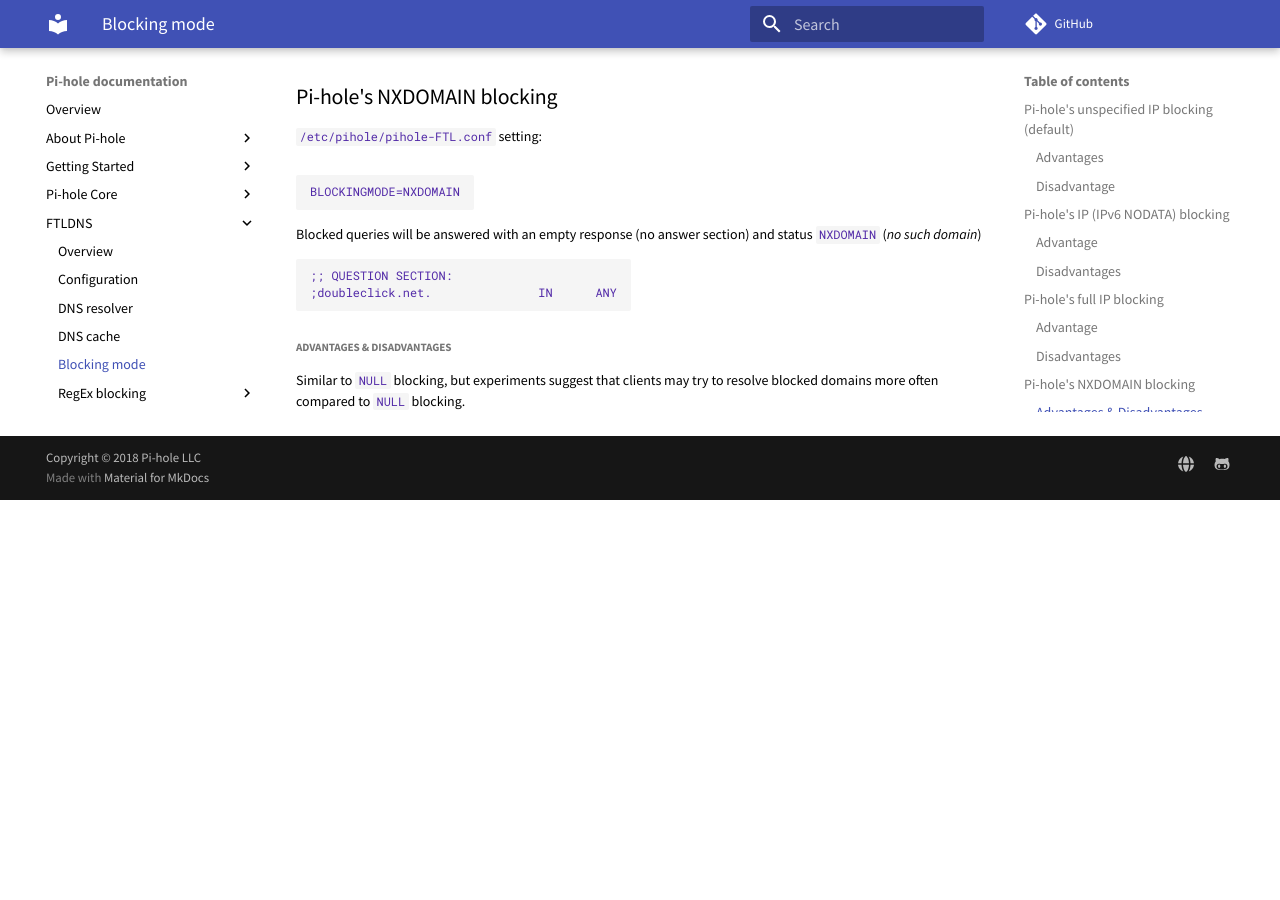
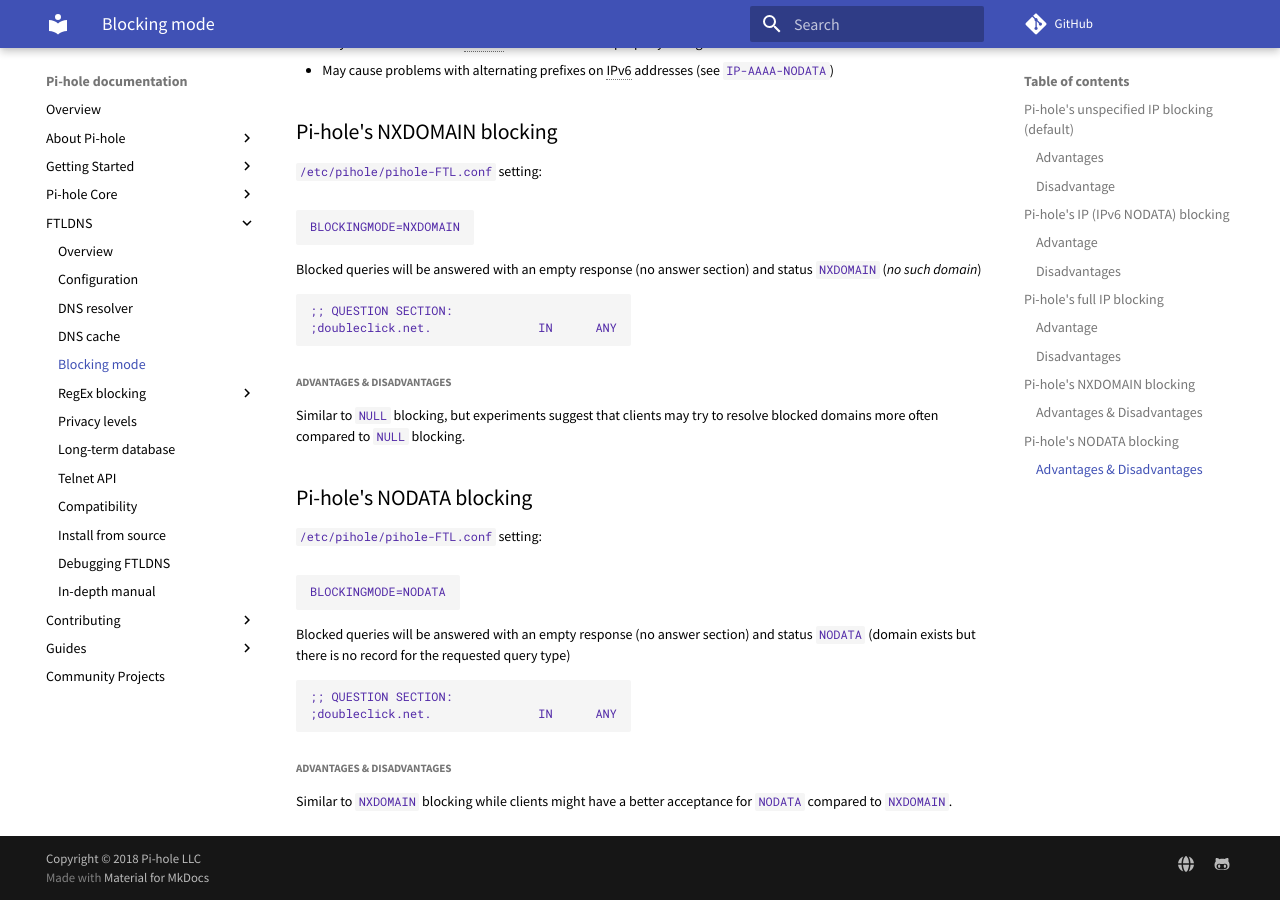
Before and after one commit to pi-hole/docs, an MkDocs documentation site: the page built from docs/ftldns/blockingmode.md, in a window 1280 px wide and 900 px high, scrolled down 2075 px. Built offline with MkDocs 1.6.1 and Material for MkDocs 9.7.7, drawn with Linux system fonts in a browser that asks for light colours; comment, search, counter and statistics services are not loaded; before the commit the page ends 2575 px from its top, so only the background shows below that; some of the changed text lies outside the part shown.

Commit message:
Add NODATA description
Signed-off-by: DL6ER <dl6er@dl6er.de>

````diff
--- a/docs/ftldns/blockingmode.md
+++ b/docs/ftldns/blockingmode.md
@@ -17,6 +17,8 @@
 doubleclick.net.        2       IN      A       0.0.0.0
 doubleclick.net.        2       IN      AAAA    ::
 ```
+
+**This blocking mode is the Pi-hole developer's recommendation.**
 
 Following [RFC 3513, Internet Protocol Version 6 (IPv6) Addressing Architecture, section 2.5.2](https://tools.ietf.org/html/rfc3513#section-2.5.2), the address `0:0:0:0:0:0:0:0` (or `::` for short) is the unspecified address. It must never be assigned to any node and indicates the absence of an address. Following [RFC1122, section 3.2](https://tools.ietf.org/html/rfc1122#section-3.2), the address `0.0.0.0` can be understood as the IPv4 equivalent of `::`.
 
@@ -92,4 +94,18 @@
 ##### Advantages & Disadvantages
 Similar to `NULL` blocking, but experiments suggest that clients may try to resolve blocked domains more often compared to `NULL` blocking.
 
+## Pi-hole's NODATA blocking
+`/etc/pihole/pihole-FTL.conf` setting:
+```
+BLOCKINGMODE=NODATA
+```
+Blocked queries will be answered with an empty response (no answer section) and status `NODATA` (domain exists but there is no record for the requested query type)
+```
+;; QUESTION SECTION:
+;doubleclick.net.               IN      ANY
+```
+
+##### Advantages & Disadvantages
+Similar to `NXDOMAIN` blocking while clients might have a better acceptance for `NODATA` compared to `NXDOMAIN`.
+
 {!abbreviations.md!}
````
